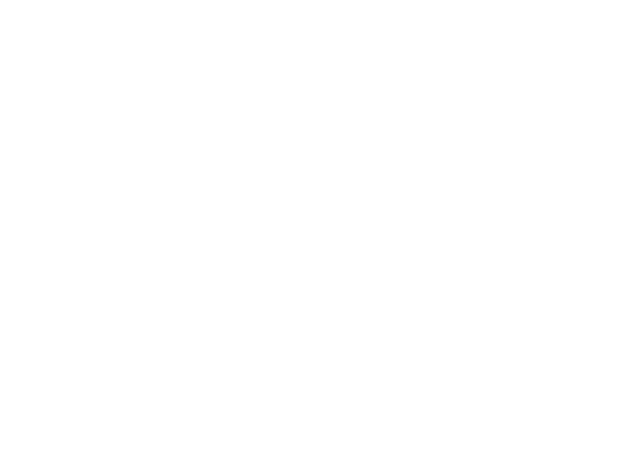
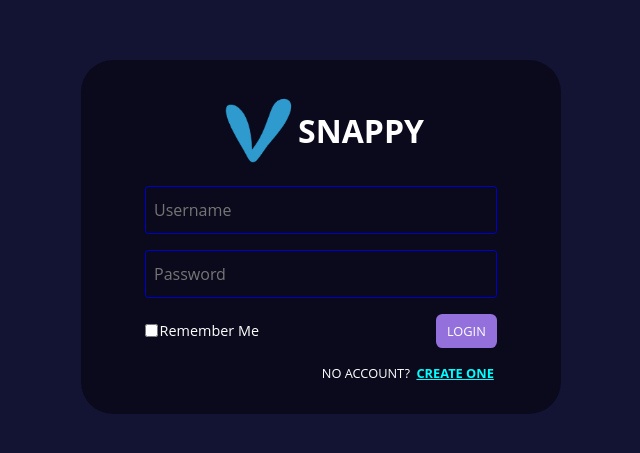
Before and after one commit to jiangfan233/chat-app, a React (Create React App) app in the folder public/: page / in a window 1280 px wide. Shown: the part 163-616 px from the top of the page, without its empty margins (319-959 px from the left). Built offline with nearby package versions, Linux system fonts and the light colour scheme; a web font is replaced by a local one.

Commit message:
修复一些错误样式

```diff
--- a/public/src/App.js
+++ b/public/src/App.js
@@ -1,10 +1,13 @@
 import React from "react";
-import { Outlet } from "react-router-dom";
+import { Outlet, useParams } from "react-router-dom";
+import Login from "./pages/Login";
+
 
 const App = () => {
+  const params = useParams();
   return (
     <React.Fragment>
-      <Outlet />
+      {params.id ? <Outlet /> : <Login />}
     </React.Fragment>
   );
 };
--- a/public/src/pages/Login.jsx
+++ b/public/src/pages/Login.jsx
@@ -145,6 +145,7 @@
     background-color: #00000076;
     padding: 2rem 4rem;
     border-radius: 2rem;
+  }
 
   .brand {
     display: flex;
@@ -160,7 +161,7 @@
     }
   }
 
-    input {
+  form > input {
     color: white;
     background-color: transparent;
     width: 100%;
@@ -174,7 +175,7 @@
       outline: none;
     }
   }
-  }
+
   .login-option {
     width: 100%;
     color: white;
@@ -183,12 +184,14 @@
     align-items: center;
     justify-content: space-between;
     gap: 0.2rem;
+  }
 
   .remember-me {
     display: flex;
-      flex-dirention: column;
+    flex-direction: row;
     gap: 0.1rem;
     align-items: center;
+
     input {
       width: auto;
     }
@@ -210,7 +213,7 @@
       background-color: MediumBlue;
     }
   }
-  }
+
   span {
     align-self: end;
     font-size: 0.8rem;
```
Lines whose indentation alone changed are shown as unchanged.
